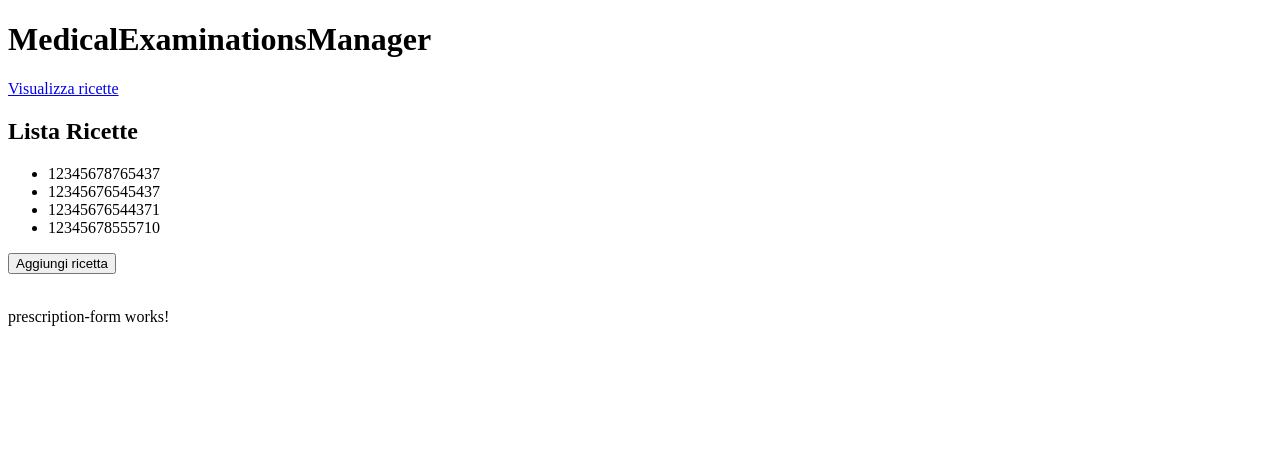
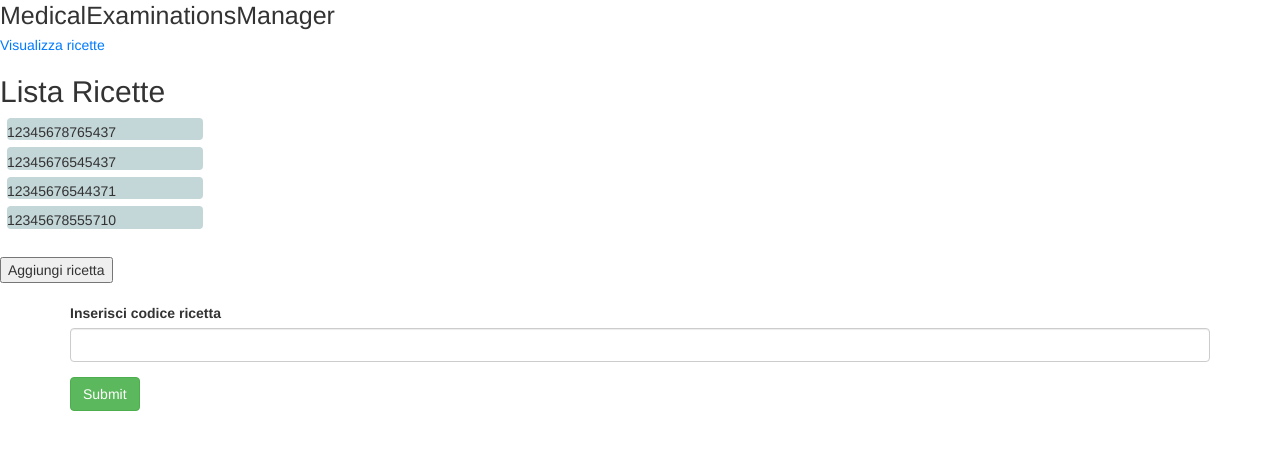
Before and after one commit to alejack9/MedicalExaminationsManager, an Angular app: page /prescriptions in a window 1280 px wide. Both pictures are taken after a click on the button "Aggiungi ricetta". Shown: the top 450 px of the page. Built offline with nearby package versions, Linux system fonts and the light colour scheme.

Commit message:
update prescription component and form

```diff
--- a/package.json
+++ b/package.json
@@ -20,7 +20,11 @@
     "@angular/platform-browser": "~7.0.0",
     "@angular/platform-browser-dynamic": "~7.0.0",
     "@angular/router": "~7.0.0",
+    "boostrap": "^2.0.0",
+    "bootstrap": "^4.1.3",
     "core-js": "^2.5.4",
+    "jquery": "^3.3.1",
+    "popper.js": "^1.14.5",
     "rxjs": "~6.3.3",
     "zone.js": "~0.8.26"
   },
--- a/src/app/app.component.css
+++ b/src/app/app.component.css
@@ -0,0 +1 @@
+@import '~bootstrap/dist/css/bootstrap.min.css';
--- a/src/app/components/prescription-form/prescription-form.component.css
+++ b/src/app/components/prescription-form/prescription-form.component.css
@@ -0,0 +1 @@
+@import url('https://unpkg.com/bootstrap@3.3.7/dist/css/bootstrap.min.css');
--- a/src/app/components/prescription-form/prescription-form.component.html
+++ b/src/app/components/prescription-form/prescription-form.component.html
@@ -1,3 +1,9 @@
-<p>
-  prescription-form works!
-</p>
+<div class="container">
+<form>
+      <div class= "form-group" >
+        <label for="codPrescription"> Inserisci codice ricetta  </label>
+        <input type="text"  class="form-control" id="codPrescription" required>
+      </div>
+      <button type="submit" class="btn btn-success">Submit</button>
+    </form>
+</div>
--- a/src/app/components/prescription-form/prescription-form.component.ts
+++ b/src/app/components/prescription-form/prescription-form.component.ts
@@ -12,4 +12,9 @@ export class PrescriptionFormComponent implements OnInit {
   ngOnInit() {
   }
 
+  submitted = false;
+
+  onSubmit(): void {
+    this.submitted = true;
+  }
 }
--- a/src/app/components/prescriptions/prescriptions.component.css
+++ b/src/app/components/prescriptions/prescriptions.component.css
@@ -0,0 +1,54 @@
+.prescriptions {
+    margin: 0 0 2em 0;
+    list-style-type: none;
+    padding: 0;
+    width: 15em;
+  }
+  .prescriptions li {
+    position: relative;
+    cursor: pointer;
+    background-color: rgb(195, 214, 216);
+    margin: .5em;
+    padding: .3em 0;
+    height: 1.6em;
+    border-radius: 4px;
+  }
+
+  .prescriptions li:hover {
+    background-color: rgb(161, 219, 228);
+    left: .1em;
+  }
+
+  .prescriptions a {
+    color: green;
+    text-decoration: none;
+    position: relative;
+    display: block;
+    width: 250px;
+  }
+
+  .prescriptions a:hover {
+    color:rgb(0, 170, 255);
+  }
+
+  .prescriptions .badge {
+    display: inline-block;
+    font-size: small;
+    color: white;
+    padding: 0.8em 0.7em 0 0.7em;
+    background-color: #607D8B;
+    line-height: 1em;
+    position: relative;
+    left: -1px;
+    top: -4px;
+    height: 1.8em;
+    min-width: 16px;
+    text-align: right;
+    margin-right: .8em;
+    border-radius: 4px 0 0 4px;
+  }
+
+  .prescriptions .selected {
+    background-color: rgb(161, 219, 228);
+    left: .1em;
+  }
--- a/src/app/components/prescriptions/prescriptions.component.html
+++ b/src/app/components/prescriptions/prescriptions.component.html
@@ -1,8 +1,8 @@
 <h2>
 Lista Ricette
 </h2>
-<ul>
-  <li *ngFor="let pr of prescriptions">
+<ul class="prescriptions">
+  <li *ngFor="let pr of prescriptions" (click)= 'enableBooking(pr.ID)'>
   {{pr.ID}}
   </li>
 </ul>
@@ -12,3 +12,10 @@ Lista Ricette
     <app-prescription-form></app-prescription-form>
     <br>
 </div>
+<div *ngIf = "timeToBook">
+    <br>
+    <button class="btn btn-success"> prenota </button> con {{idscelto}}
+
+
+    <br>
+</div>
--- a/src/app/components/prescriptions/prescriptions.component.ts
+++ b/src/app/components/prescriptions/prescriptions.component.ts
@@ -9,8 +9,9 @@ import { PrescriptionFormComponent } from 'src/app/components/prescription-form/
   styleUrls: ['./prescriptions.component.css']
 })
 export class PrescriptionsComponent implements OnInit {
-
+  idscelto: string;
   timeToAdd = 0;
+  timeToBook = 0;
   prescriptions: Prescription[];
 
   constructor(private prescriptionService: PrescriptionService) { }
@@ -20,11 +21,17 @@ export class PrescriptionsComponent implements OnInit {
   }
 
   getPrescriptions(): void{
-    this.prescriptionService.getPrescriptions().subscribe(prescriptions => this.prescriptions = prescriptions)
+    this.prescriptionService.getPrescriptions().subscribe(prescriptions => this.prescriptions = prescriptions);
   }
 
   itsTimeToAdd() : void {
     this.timeToAdd = 1 ;
   }
 
+  enableBooking(id: string):void {
+    this.timeToBook = 1;
+    this.idscelto = id;
+
+  }
+
 }
```
Also changed, not shown: 1 other file (tests, documents, lock files or other folders).
